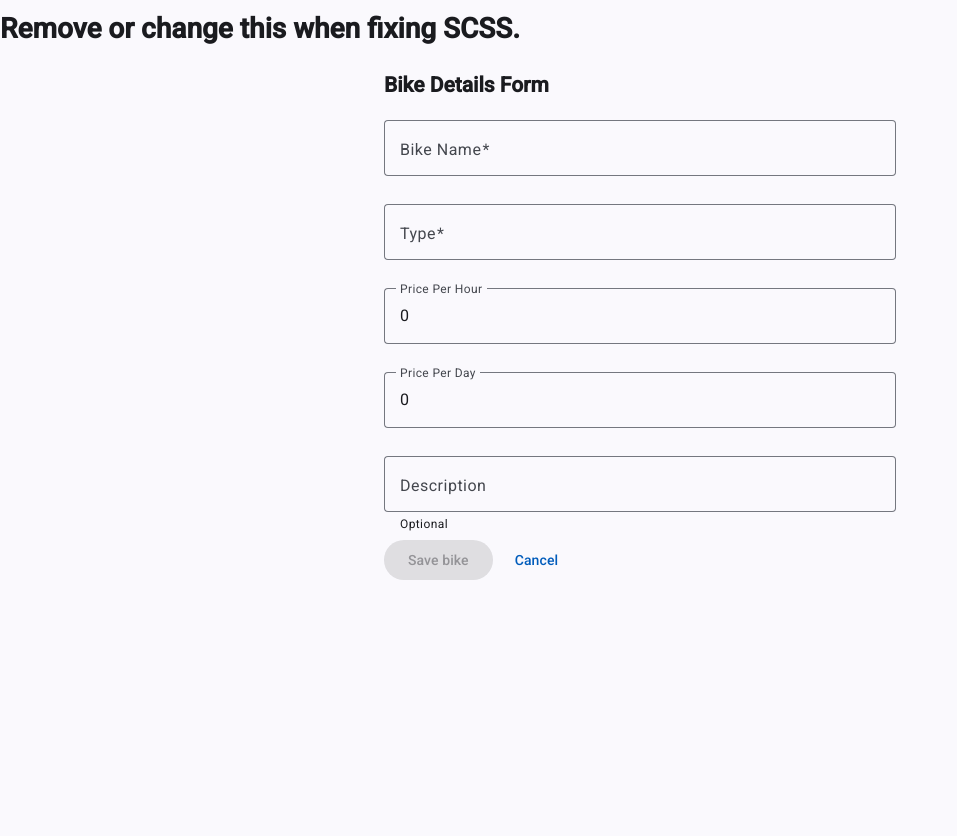
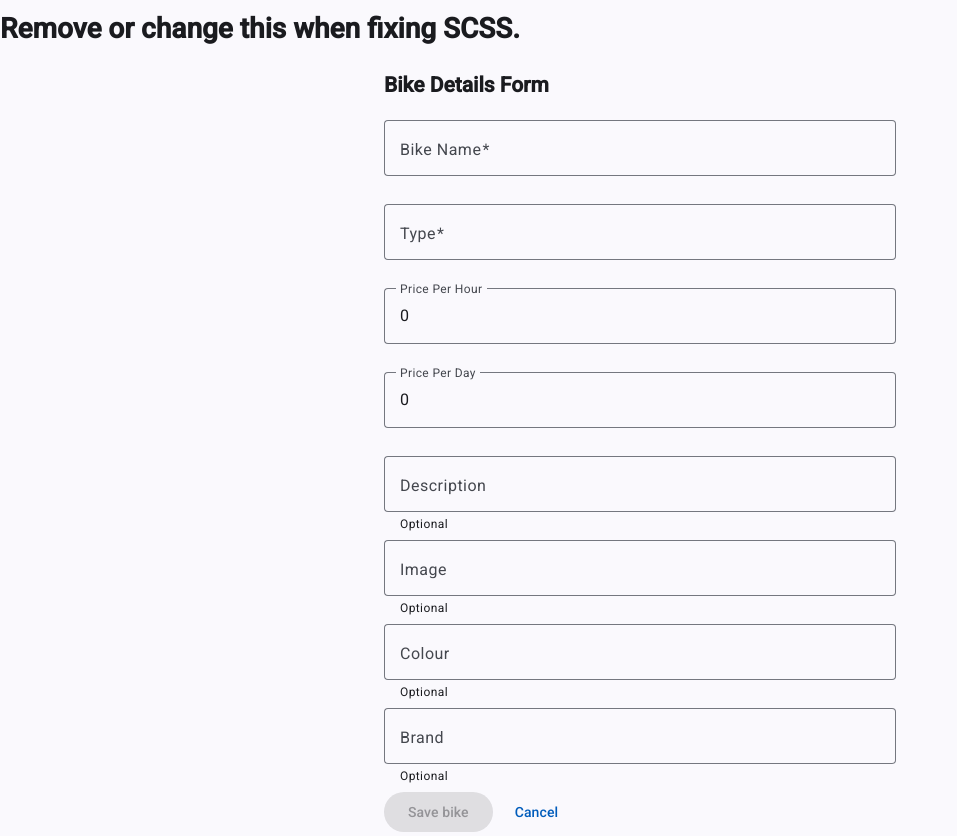
Before and after one commit to S00269936/WebProg2ProjectAngularS00269936, an Angular app: page /bikes/new in a window 1280 px wide. Shown: the whole page, without its empty margins (0-957 px from the left). Built offline with nearby package versions, Linux system fonts and the light colour scheme.

Commit message:
added more fields to form, will need to test and may add more validation where needed on fields, not a priority

```diff
--- a/src/app/features/bikes/components/bike-form/bike-form.html
+++ b/src/app/features/bikes/components/bike-form/bike-form.html
@@ -50,11 +50,32 @@
       <input matInput formControlName="description" placeholder="e.g. Can do sick tricks" />
       <mat-hint>Optional</mat-hint>
     </mat-form-field>
-    <!-- Action Buttons -->
+
+    <!-- Image field -->
+    <mat-form-field appearance="outline">
+      <mat-label>Image</mat-label>
+      <input matInput formControlName="image" placeholder="e.g. https://example.com/bike.jpg" />
+      <mat-hint>Optional</mat-hint>
+    </mat-form-field>
+
+    <!-- Colour -->
+    <mat-form-field appearance="outline">
+      <mat-label>Colour</mat-label>
+      <input matInput formControlName="colour" placeholder="e.g. Red" />
+      <mat-hint>Optional</mat-hint>
+    </mat-form-field>
+
+    <!-- Brand field -->
+    <mat-form-field appearance="outline">
+      <mat-label>Brand</mat-label>
+      <input matInput formControlName="brand" placeholder="e.g. Trek" />
+      <mat-hint>Optional</mat-hint>
+    </mat-form-field>
+
+      <!-- Action Buttons -->
     @if (saveError(); as message) {
       <p role="alert">{{ message }}</p>
     }
-
     <div class="button-group">
       <button matButton="filled" style="margin-right: 10px;" type="submit" [disabled]="saving() || bikeForm.invalid">
         {{ saving() ? 'Saving...' : 'Save bike' }}
@@ -62,4 +83,4 @@
       </button>
       <a matButton routerLink="/bikes">Cancel</a>
     </div>
-  </form>
+</form>
--- a/src/app/features/bikes/components/bike-form/bike-form.ts
+++ b/src/app/features/bikes/components/bike-form/bike-form.ts
@@ -33,13 +33,16 @@ bikeForm = this.formBuilder.nonNullable.group({
   type: ['', [Validators.required, Validators.maxLength(30), notBlank]],
   pricePerHour: [0, [Validators.min(1)]],
   pricePerDay: [0, [Validators.min(1)]],
-  description: ['']
-  //will add more fields later
+  description: [''],
+  image: [''], //string for url
+  colour: [''], //colour validation?
+  brand: [''], //brand validation?
 });
 
 onSubmit(): void {
-  const { bikeName, type, pricePerHour, pricePerDay, description } = this.bikeForm.getRawValue();
-  const newBike: CreateBikeDto = { bikeName, type, pricePerHour, pricePerDay, description : description ?? undefined };
+  const { bikeName, type, pricePerHour, pricePerDay, description, image, colour, brand } = this.bikeForm.getRawValue();
+  const newBike: CreateBikeDto = { bikeName, type, pricePerHour, pricePerDay, description : description,
+    image: image, colour: colour, brand: brand ?? undefined };
   const id = this.id();
   const request = id ? this.bikeService.updateBike(id, newBike) : this.bikeService.addBike(newBike);
   this.saving.set(true);
@@ -62,7 +65,9 @@ ngOnInit(): void {
 
   this.bikeService.getBikebyId(id).subscribe({
     next: (bike) =>
-      this.bikeForm.patchValue({ bikeName: bike.bikeName, type: bike.type, pricePerHour: bike.pricePerHour ?? 0, pricePerDay: bike.pricePerDay ?? 0, description: bike.description ?? '' }),
+      this.bikeForm.patchValue({ bikeName: bike.bikeName, type: bike.type, pricePerHour: bike.pricePerHour ?? 0,
+         pricePerDay: bike.pricePerDay ?? 0, description: bike.description ?? '',
+         image: bike.image ?? '', colour: bike.colour ?? '', brand: bike.brand ?? '' }),
     error: (err: Error) => this.saveError.set(err.message),
   });
 }
```
Also changed, not shown: 1 other file (tests, documents, lock files or other folders).
